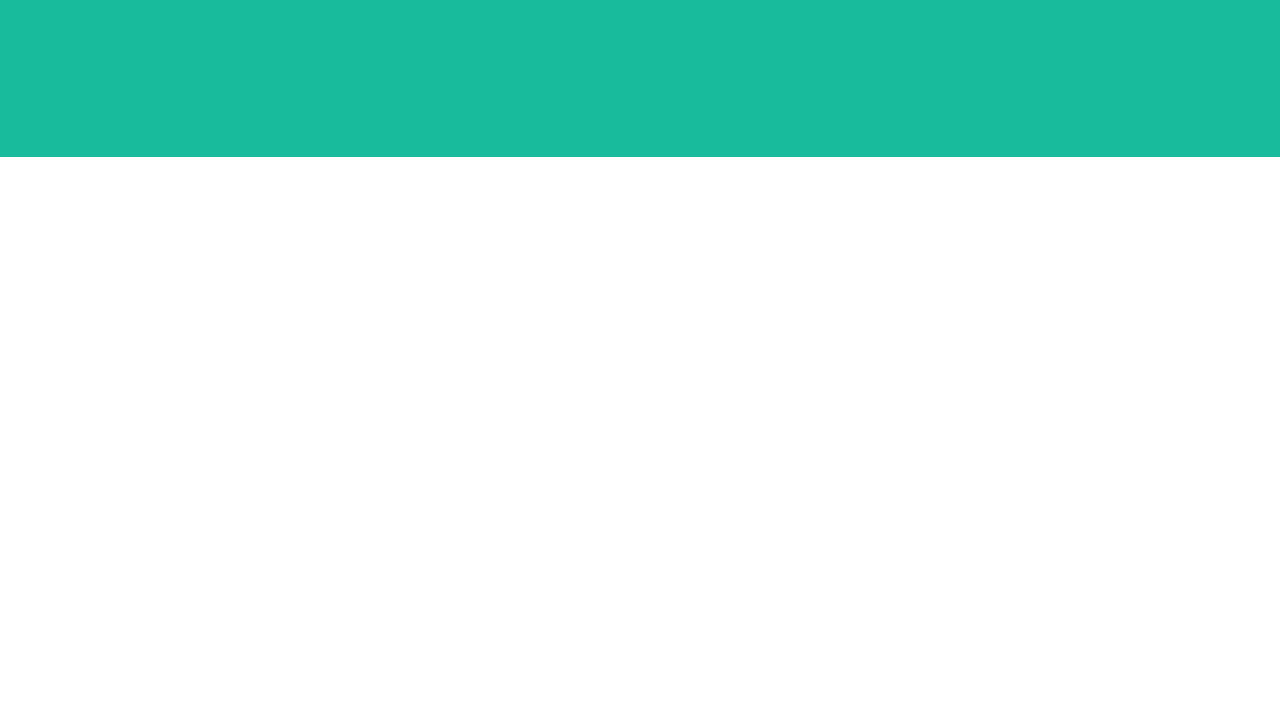
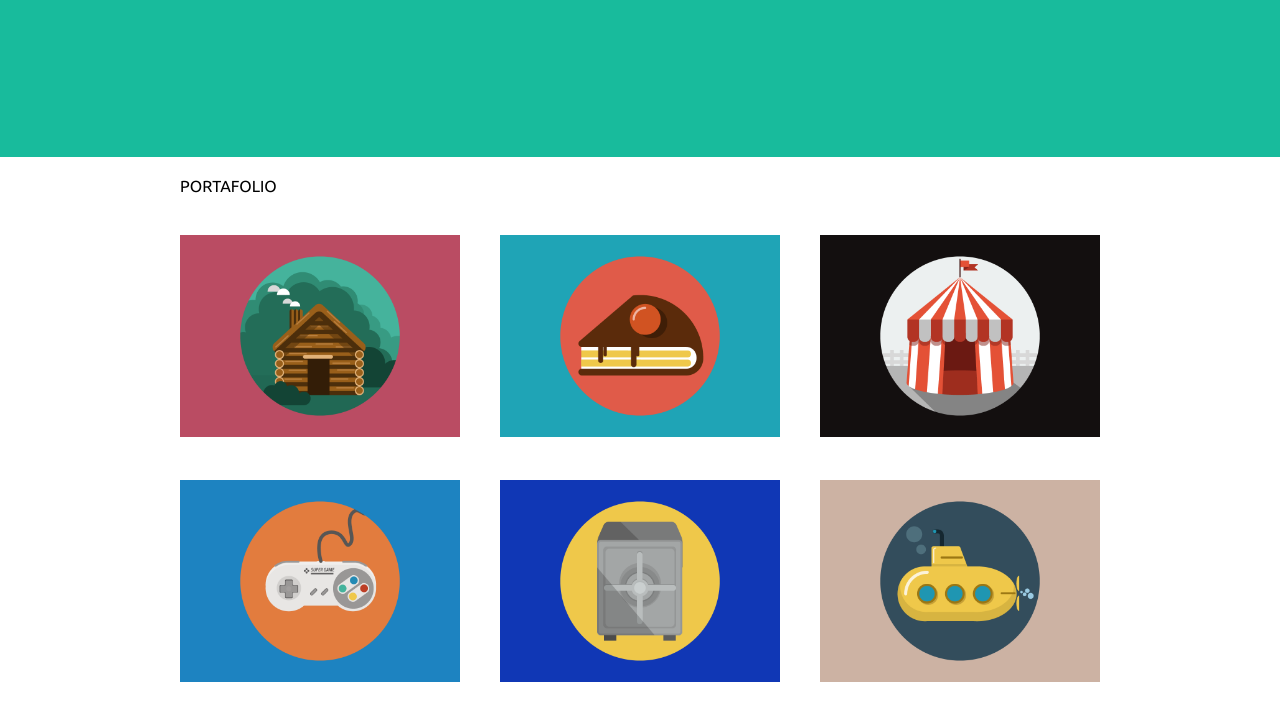
Before and after one commit to EparionaD/freelancer, a plain HTML site: page index.html in a window 1280 px wide. Shown: the part 667-1372 px from the top of the page. Before the commit the page ends 824 px from the top, so only its background shows below. Drawn offline with Linux system fonts and the light colour scheme; files whose address does not match are found by name.

Commit message:
iniciando portafolio

```diff
--- a/css/freelancer.css
+++ b/css/freelancer.css
@@ -1,6 +1,8 @@
 *{
     font-family: 'Ubuntu', sans-serif;
 }
+
+/* Inicio Header */
 .cabecera{
     background-color: #2E3F51;
     position: fixed;
@@ -49,3 +51,15 @@
 .icon-star-full{
     margin: 0 .3em;
 }
+/* Fin Header */
+
+/* Inicio Portafolio */
+.portafolio{
+    padding: 0 10em;
+}
+.galeria div img{
+    width: 100%;
+    height: auto;
+}
+
+/* Fin portafolio */
--- a/index.html
+++ b/index.html
@@ -35,5 +35,36 @@
             </div>
         </div>
     </header>
+    <main>
+        <section class="container portafolio">
+            <div class="row">
+                <div class="col-xl-12 col-lg-12 col-md-12 col-sm-12 col-xs-12">
+                    <p>PORTAFOLIO</p>
+                </div>
+            </div>
+            <article class="row galeria">
+                <div class="col-xl-4 col-lg-4 col-md-4 col-sm-12 col-xs-12">
+                    <img src="./assets/images/portafolio/cabin.png" alt="Cabaña">
+                </div>
+                <div class="col-xl-4 col-lg-4 col-md-4 col-sm-12 col-xs-12">
+                    <img src="./assets/images/portafolio/cake.png" alt="Torta">
+                </div>
+                <div class="col-xl-4 col-lg-4 col-md-4 col-sm-12 col-xs-12">
+                    <img src="./assets/images/portafolio/circus.png" alt="Circo">
+                </div>
+            </article>
+            <article class="row galeria">
+                <div class="col-xl-4 col-lg-4 col-md-4 col-sm-12 col-xs-12">
+                    <img src="./assets/images/portafolio/game.png" alt="Juego">
+                </div>
+                <div class="col-xl-4 col-lg-4 col-md-4 col-sm-12 col-xs-12">
+                    <img src="./assets/images/portafolio/safe.png" alt="Seguro">
+                </div>
+                <div class="col-xl-4 col-lg-4 col-md-4 col-sm-12 col-xs-12">
+                    <img src="./assets/images/portafolio/submarine.png" alt="Submarino">
+                </div>
+            </article>
+        </section>
+    </main>
 </body>
 </html>
```
